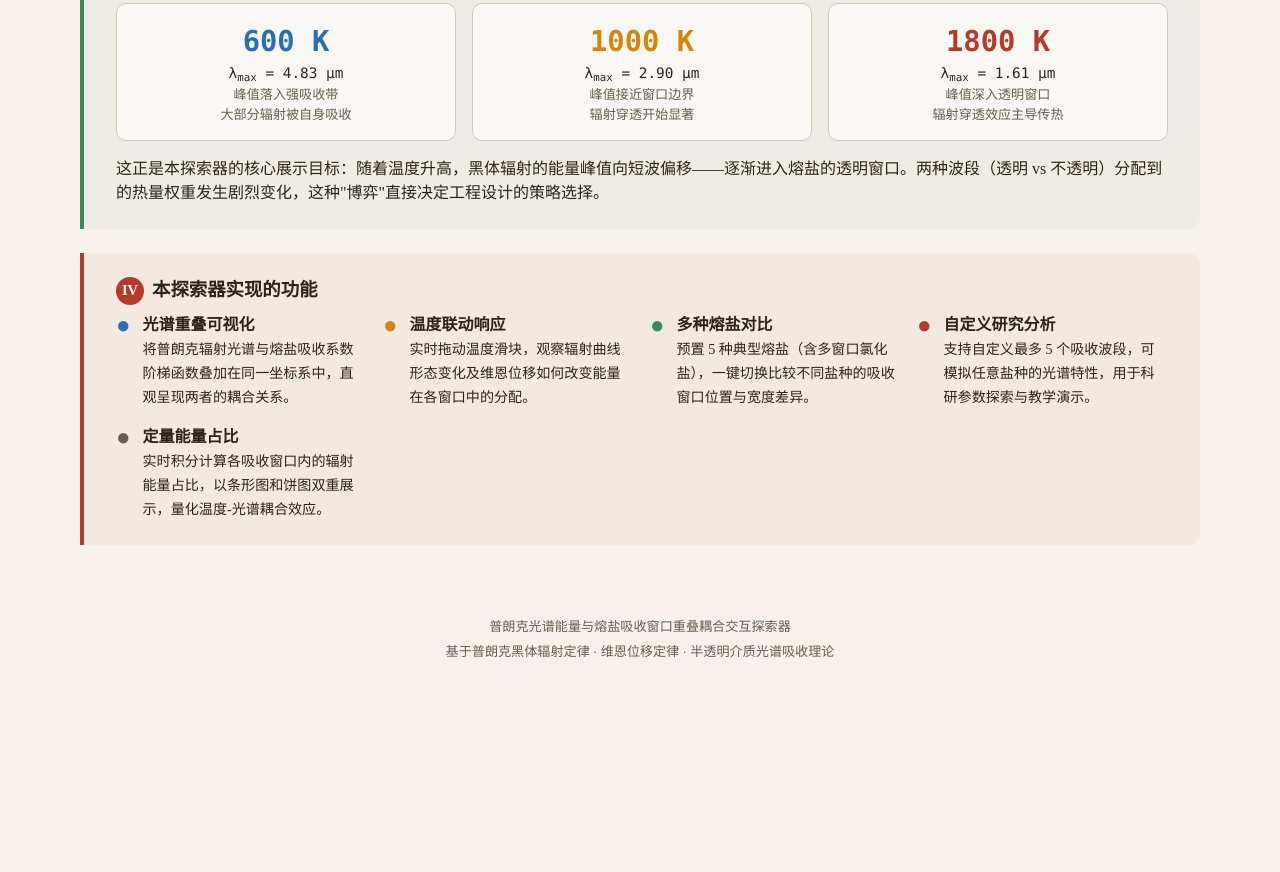
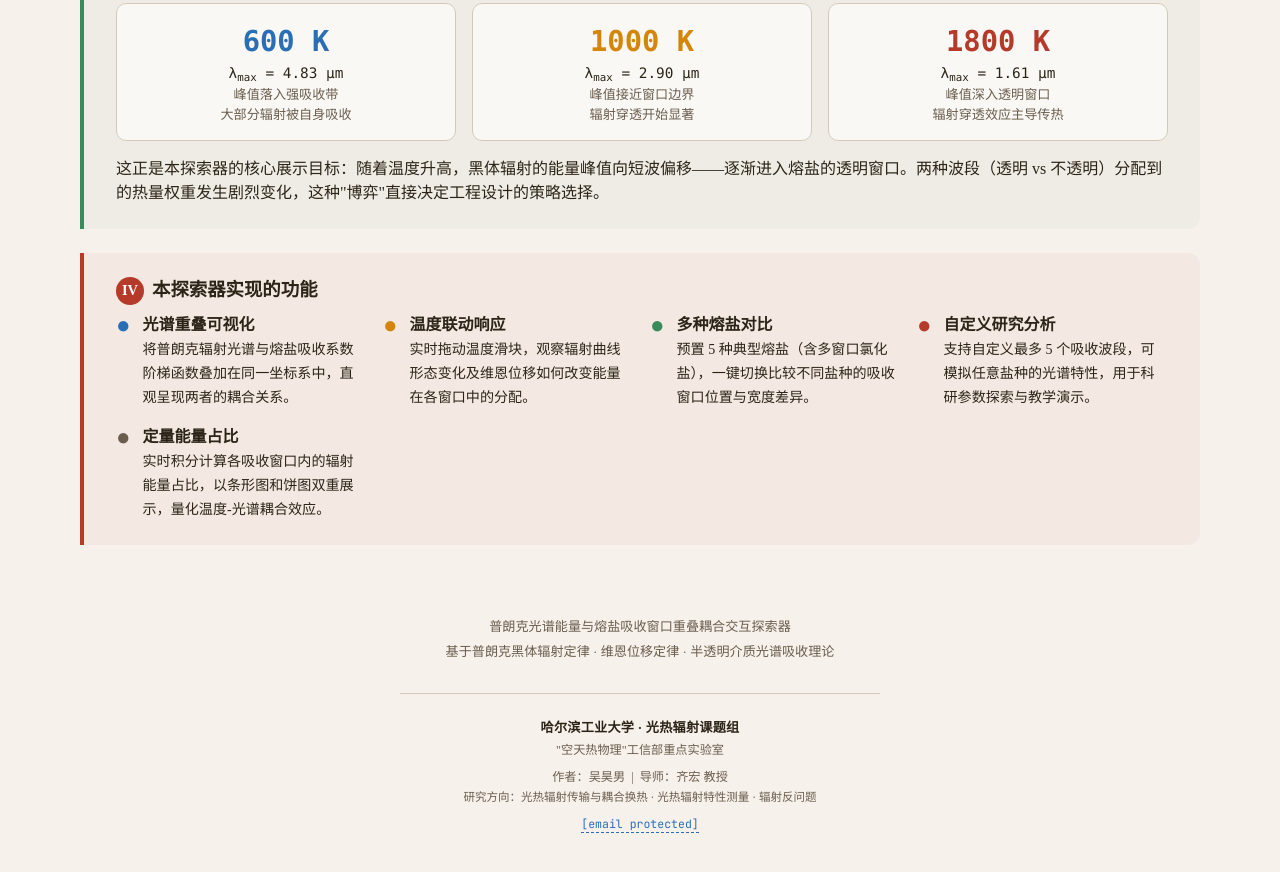
Before and after one commit to Goblin1024/moltensalt, a plain HTML site: page index.html in a window 1280 px wide. Shown: the part 3469-4341 px from the top of the page. Before the commit the page ends 4242 px from the top, so only its background shows below. Drawn offline with nearby package versions, Linux system fonts and the light colour scheme; a web font is replaced by a local one.

Commit message:
Add files via upload

```diff
--- a/index.html
+++ b/index.html
@@ -357,13 +357,24 @@ select:focus, .custom-input:focus { border-color: var(--accent-blue); }
     </div>
   </section>
 
-  <footer style="text-align:center;padding:3rem 1rem;color:var(--text-muted);font-size:0.82rem;">
+  <footer style="text-align:center;padding:3rem 1rem 2rem;color:var(--text-muted);font-size:0.82rem;">
     <p>普朗克光谱能量与熔盐吸收窗口重叠耦合交互探索器</p>
     <p style="margin-top:0.3rem;">基于普朗克黑体辐射定律 · 维恩位移定律 · 半透明介质光谱吸收理论</p>
+    <div style="margin-top:2rem;padding-top:1.5rem;border-top:1px solid var(--border-light);max-width:480px;margin-left:auto;margin-right:auto;">
+      <p style="font-size:0.82rem;color:var(--text-ink);font-weight:600;letter-spacing:0.02em;">哈尔滨工业大学 · 光热辐射课题组</p>
+      <p style="font-size:0.76rem;color:var(--text-muted);margin-top:0.2rem;">"空天热物理"工信部重点实验室</p>
+      <p style="font-size:0.76rem;color:var(--text-muted);margin-top:0.45rem;line-height:1.7;">
+        作者：吴昊男&nbsp;&nbsp;|&nbsp;&nbsp;导师：齐宏 教授<br>
+        <span style="font-size:0.72rem;">研究方向：光热辐射传输与耦合换热 · 光热辐射特性测量 · 辐射反问题</span>
+      </p>
+      <p style="margin-top:0.4rem;">
+        <a href="/cdn-cgi/l/email-protection#a5c4c7c697969290909093979293e5cad0d1c9cacace8bc6cac8" style="font-family:'JetBrains Mono',monospace;font-size:0.72rem;color:var(--accent-blue);text-decoration:none;border-bottom:1px dashed var(--accent-blue);padding-bottom:1px;"><span class="__cf_email__" data-cfemail="d0b1b2b3e2e3e7e5e5e5e6e2e7e690bfa5a4bcbfbfbbfeb3bfbd">[email&#160;protected]</span></a>
+      </p>
+    </div>
   </footer>
 </main>
 
-<script>
+<script data-cfasync="false" src="/cdn-cgi/scripts/5c5dd728/cloudflare-static/email-decode.min.js"></script><script>
 const C1 = 3.7418e8, C2 = 14388;
 function planck(l, T) {
   if (T <= 0 || l <= 0) return 0;
```
Also changed, not shown: planck-molten-salt-explorer.html (+13 -2 lines).
